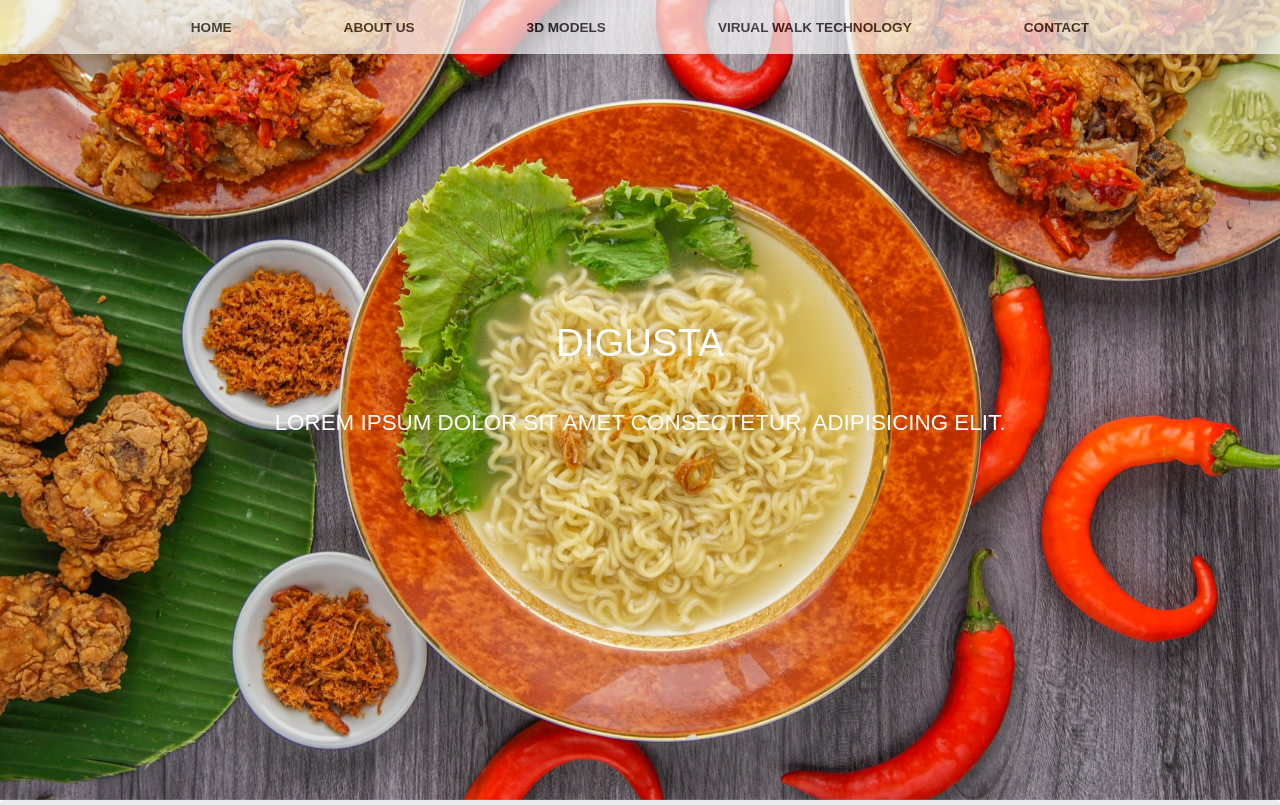
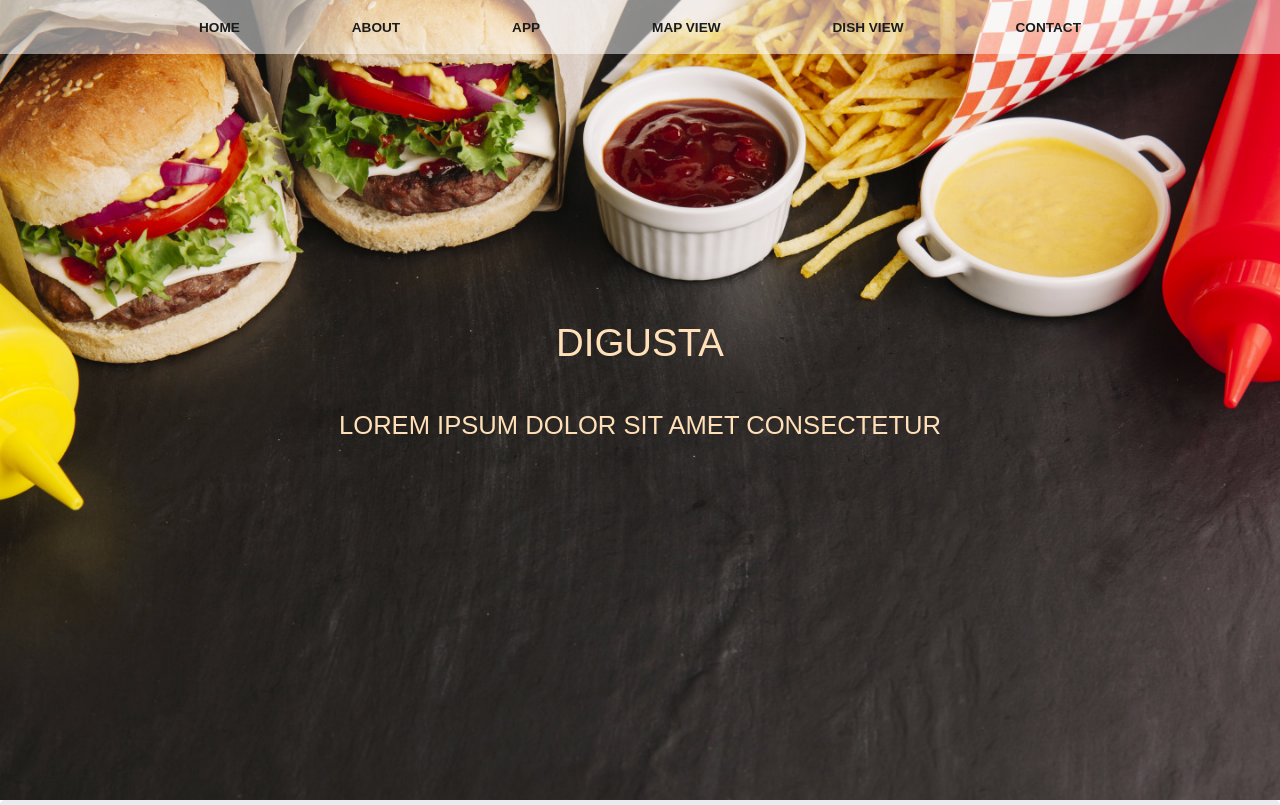
Before and after one commit to EgorKorshunov/digusta-website, a plain HTML site: page index.html in a window 1280 px wide. Shown: the top 805 px of the page. Drawn offline with nearby package versions, Linux system fonts and the light colour scheme.

Commit message:
new top image

```diff
--- a/css/style.css
+++ b/css/style.css
@@ -25,9 +25,9 @@ h1 {
 
 /* =============== NAVIGATION =============== */
 
-.navbar{
+.navbar {
     padding-top: 0.6rem;
-    opacity: 70%;
+    background-color: rgba(255, 255, 255, 0.5) !important;
 }
 
 .navbar-light .navbar-nav .nav-link {
@@ -50,6 +50,7 @@ h1 {
     transform: translateY(0px);
     transition: all 0.3s linear;
 }
+
 
 /* #temp-logo {
     color: #1a1b1b;
@@ -78,7 +79,7 @@ h3.heading{
 /* =============== TOP IMAGE WITH CAPTION =============== */
 
 .home-inner {
-    background-image: url('../img/food1.jfif');
+    background-image: url('../img/landing1.jpg');
 }
 
 
@@ -92,16 +93,18 @@ h3.heading{
 }
 
 .caption h3{
-    color: #fff;
+    color: rgb(255, 224, 184);
     font-size: 2.4rem;
     text-transform: uppercase;
     padding-bottom: 2rem;
+    /* text-shadow: 0 0 25px rgb(148, 87, 7); */
 }
 
 .caption p{
-    color: #fff;
-    font-size: 1.4rem;
+    color: rgb(255, 224, 184);
+    font-size: 1.6rem;
     text-transform: uppercase;
+    /* text-shadow: 0 0 25px rgb(148, 87, 7); */
 }
 
 
@@ -144,6 +147,8 @@ h3.heading{
     cursor: pointer;
     opacity: 100%;
 }
+
+
 
 /* =============== LIGHTBOX =============== */
 #lightbox {
--- a/index.html
+++ b/index.html
@@ -24,13 +24,16 @@
                         <a class="nav-link" href="#">Home</a>
                         </li>
                         <li class="nav-item mx-md-5">
-                            <a class="nav-link" href="#about">About Us</a>
+                            <a class="nav-link" href="#about">About</a>
                         </li>
                         <li class="nav-item mx-md-5">
-                            <a class="nav-link" href="#models">3D Models</a>
+                            <a class="nav-link" href="#mobile">App</a>
                         </li>
                         <li class="nav-item mx-md-5">
-                            <a class="nav-link" href="#walk">Virual Walk Technology</a>
+                            <a class="nav-link" href="#models">Map View</a>
+                        </li>
+                        <li class="nav-item mx-md-5">
+                            <a class="nav-link" href="#walk">Dish View</a>
                         </li>
                         <li class="nav-item ml-md-5">
                             <a class="nav-link" href="#contact">Contact</a>
@@ -51,7 +54,7 @@
 
         <div class="caption center-block text-center">
             <h3>DiGusta</h3>
-            <p class="landing-text">Lorem ipsum dolor sit amet consectetur, adipisicing elit.</p>
+            <p class="landing-text">Lorem ipsum dolor sit amet consectetur</p>
         </div>
         <section id="about">
             <div class="jumbotron">
@@ -143,10 +146,10 @@
                 </div>
             </div>
         </section>
-        <section class="three-cards" id="three-maps">
+        <section class="three-cards" id="three-views">
             <div class="container-fluid">
                 <div class="row">
-                    <div class="col-md-4">
+                    <div class="col-4">
                         <div class="card text-center">
                             <div class="card-body">
                                 <div class="title">
@@ -156,7 +159,7 @@
                             </div>
                         </div>
                     </div>
-                    <div class="col-md-4">
+                    <div class="col-4">
                         <div class="card text-center">
                             <div class="card-body">
                                 <div class="title">
@@ -166,7 +169,7 @@
                             </div>
                         </div>
                     </div>
-                    <div class="col-md-4">
+                    <div class="col-4">
                         <div class="card text-center">
                             <div class="card-body">
                                 <div class="title">
```
Also changed, not shown: img/landing1.jpg (added).
